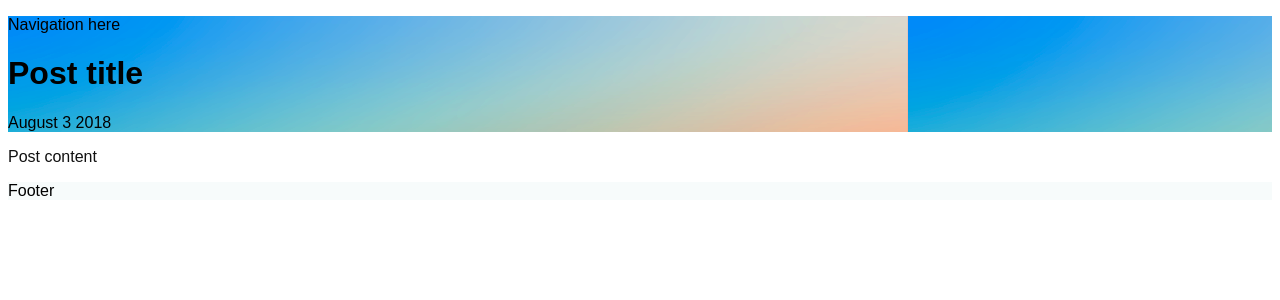
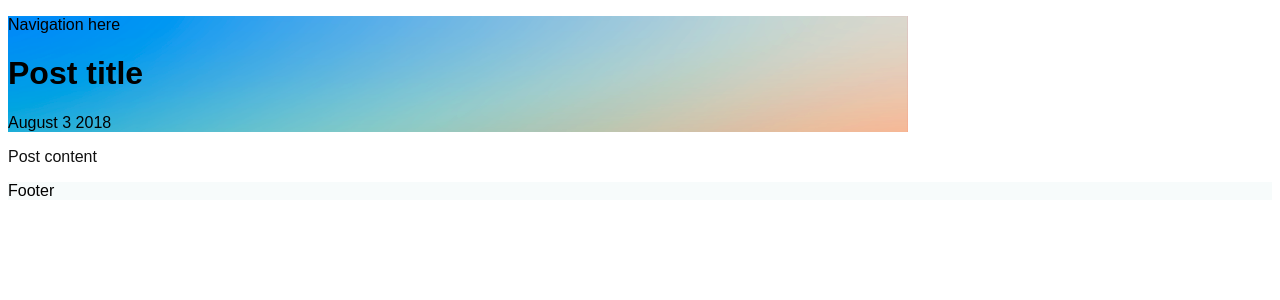
Before and after one commit to theaq175/theaq175.github.io, a Jekyll site: the page built from _posts/2018-08-03-first-post.md, in a window 1280 px wide. Shown: the top 300 px of the page. Built offline with Jekyll 4.4.1, drawn with Linux system fonts in a browser that asks for light colours.

Commit message:
Update main.css

```diff
--- a/css/main.css
+++ b/css/main.css
@@ -8,8 +8,8 @@ body {
 
 header {
     background-image: url('../images/gradient-2.png');
-    height: 100%;
-    width: 100%;
+    background-repeat: no-repeat;
+    background-size: auto;
 }
 
 header.div {
```
